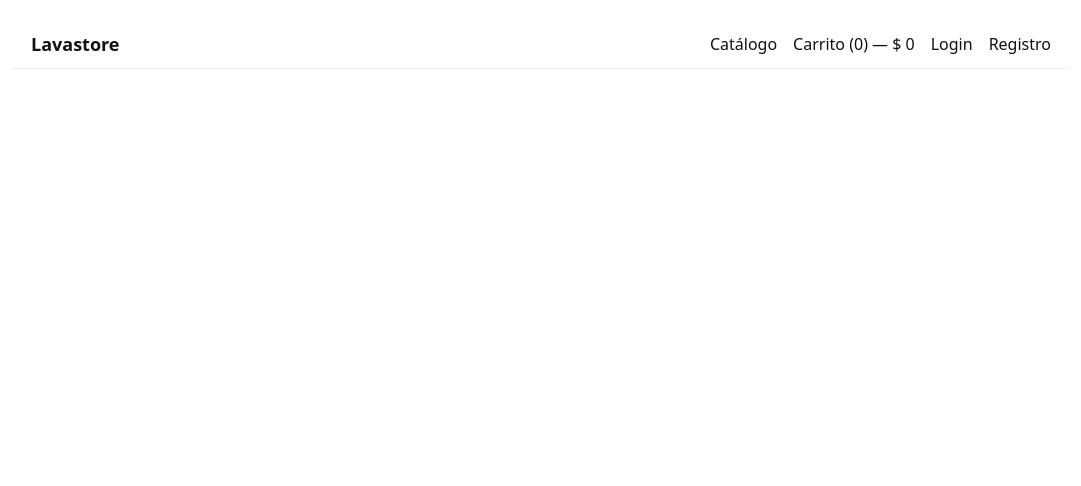
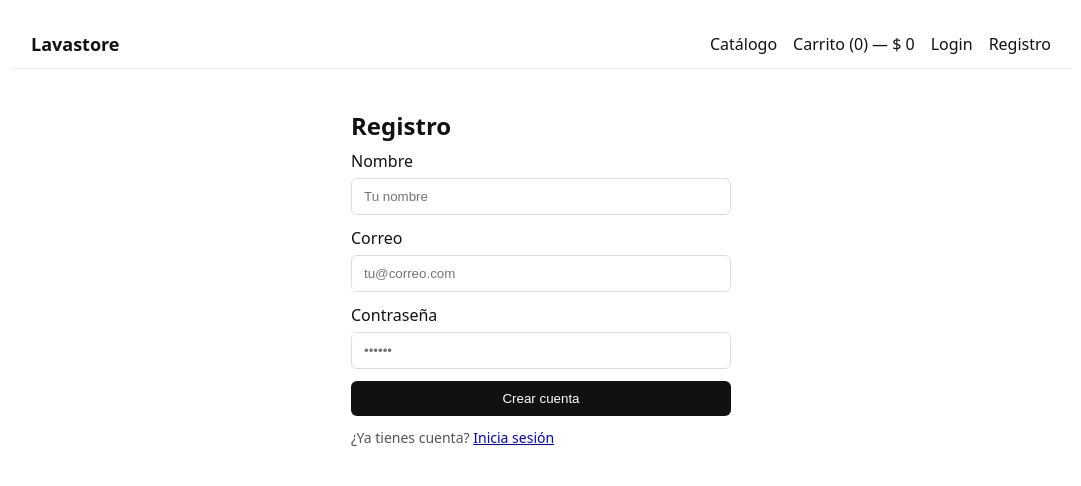
Before and after one commit to juanjose9811/Lavadoras-shop, a React (Vite) app: page /registro in a window 1280 px wide. Shown: the top 486 px of the page, without its empty margins (99-1180 px from the left). Built offline with nearby package versions, Linux system fonts and the light colour scheme.

Commit message:
crear nuevo codigo

```diff
--- a/src/App.jsx
+++ b/src/App.jsx
@@ -1,25 +1,43 @@
+// Componente raíz de la aplicación.
+// - Define rutas públicas y protegidas.
+// - Incluye Navbar y el layout general.
+
 import Navbar from './components/Navbar';
 import ProductList from './components/ProductList';
 import Cart from './components/Cart';
+import ProtectedRoute from './components/ProtectedRoute';
 import { Routes, Route } from 'react-router-dom';
-
-function Home() {
-  return (
-    <div style={{ display: 'grid', gap: 12 }}>
-      <h2>Bienvenido a Lavastore</h2>
-      <p>Descubre lavadoras eficientes y confiables para tu hogar.</p>
-    </div>
-  );
-}
+import Home from './pages/Home';
+import Login from './pages/Login';
+import Register from './pages/Register';
 
 export default function App() {
   return (
     <div style={{ maxWidth: 1100, margin: '0 auto', padding: '20px' }}>
       <Navbar />
       <Routes>
+        {/* Rutas públicas */}
         <Route path="/" element={<Home />} />
-        <Route path="/catalogo" element={<ProductList />} />
-        <Route path="/carrito" element={<Cart />} />
+        <Route path="/login" element={<Login />} />
+        <Route path="/registro" element={<Register />} />
+
+        {/* Rutas protegidas (requieren autenticación) */}
+        <Route
+          path="/catalogo"
+          element={
+            <ProtectedRoute>
+              <ProductList />
+            </ProtectedRoute>
+          }
+        />
+        <Route
+          path="/carrito"
+          element={
+            <ProtectedRoute>
+              <Cart />
+            </ProtectedRoute>
+          }
+        />
       </Routes>
     </div>
   );
--- a/src/data/products.js
+++ b/src/data/products.js
@@ -1,3 +1,7 @@
+// Productos de demostración para el catálogo.
+// - Imágenes con picsum.photos usando seed para tener URLs estables.
+// - Reemplaza por imágenes reales cuando las tengas (Cloudinary/Imgur).
+
 export const products = [
   {
     id: 'lg-wm-1001',
@@ -7,13 +11,8 @@ export const products = [
     capacityKg: 22,
     type: 'Carga frontal',
     energyClass: 'A++',
-    image: 'https://picsum.photos/400/300?random=1',
-    features: [
-      'Motor Direct Drive',
-      'Tecnología TurboWash',
-      'Vapor Steam+ para alergias',
-      'Wi-Fi y control remoto'
-    ]
+    image: 'https://picsum.photos/seed/lg22/400/300',
+    features: ['Motor Direct Drive', 'Tecnología TurboWash', 'Vapor Steam+', 'Wi-Fi y control remoto']
   },
   {
     id: 'samsung-wm-1002',
@@ -23,13 +22,8 @@ export const products = [
     capacityKg: 19,
     type: 'Carga superior',
     energyClass: 'A+',
-    image: 'https://picsum.photos/400/300?random=2',
-    features: [
-      'Motor Digital Inverter',
-      'Tecnología Wobble',
-      'Lavado rápido 29 min',
-      'Panel LED intuitivo'
-    ]
+    image: 'https://picsum.photos/seed/samsung19/400/300',
+    features: ['Motor Digital Inverter', 'Tecnología Wobble', 'Lavado rápido 29 min', 'Panel LED intuitivo']
   },
   {
     id: 'mabe-wm-1003',
@@ -39,13 +33,8 @@ export const products = [
     capacityKg: 13,
     type: 'Carga superior',
     energyClass: 'A',
-    image: 'https://picsum.photos/400/300?random=3',
-    features: [
-      'Sistema Aqua Saver Green',
-      'Ciclo de lavado express',
-      'Tambor de acero inoxidable',
-      'Bloqueo de seguridad'
-    ]
+    image: 'https://picsum.photos/seed/mabe13/400/300',
+    features: ['Aqua Saver Green', 'Lavado express', 'Tambor inox', 'Bloqueo de seguridad']
   },
   {
     id: 'whirlpool-wm-1004',
@@ -55,13 +44,8 @@ export const products = [
     capacityKg: 18,
     type: 'Carga superior',
     energyClass: 'A++',
-    image: 'https://picsum.photos/400/300?random=4',
-    features: [
-      'Smart Load Sensor',
-      '12 ciclos automáticos',
-      'Tecnología Impeller',
-      'Inicio diferido'
-    ]
+    image: 'https://picsum.photos/seed/whirlpool18/400/300',
+    features: ['Smart Load Sensor', '12 ciclos', 'Tecnología Impeller', 'Inicio diferido']
   },
   {
     id: 'centrales-wm-1005',
@@ -71,12 +55,7 @@ export const products = [
     capacityKg: 10,
     type: 'Carga superior',
     energyClass: 'B',
-    image: 'https://picsum.photos/400/300?random=5',
-    features: [
-      'Diseño compacto',
-      'Panel mecánico',
-      'Función remojo',
-      'Ideal para espacios pequeños'
-    ]
+    image: 'https://picsum.photos/seed/centrales10/400/300',
+    features: ['Diseño compacto', 'Panel mecánico', 'Función remojo', 'Ideal espacios pequeños']
   }
 ];
--- a/src/main.jsx
+++ b/src/main.jsx
@@ -1,3 +1,7 @@
+// Punto de entrada de la app.
+// - Envoltura con BrowserRouter.
+// - Contextos de Auth y Cart disponibles en toda la app.
+
 import React from 'react';
 import ReactDOM from 'react-dom/client';
 import { BrowserRouter } from 'react-router-dom';
--- /dev/null
+++ b/src/pages/Register.jsx
@@ -0,0 +1,90 @@
+// Página de registro de usuarios.
+// - Valida nombre, email y contraseña.
+// - Al registrarse, abre sesión y redirige al catálogo.
+
+import { useState } from 'react';
+import { useAuth } from '../context/AuthContext';
+import { isEmail, minLength } from '../utils/validators';
+import { Link, useNavigate } from 'react-router-dom';
+
+export default function Register() {
+  const { register } = useAuth();
+  const navigate = useNavigate();
+  const [form, setForm] = useState({ name: '', email: '', password: '' });
+  const [error, setError] = useState('');
+
+  const onChange = (e) => setForm((prev) => ({ ...prev, [e.target.name]: e.target.value }));
+
+  const onSubmit = (e) => {
+    e.preventDefault();
+    setError('');
+    if (!minLength(form.name, 2)) return setError('El nombre debe tener al menos 2 caracteres.');
+    if (!isEmail(form.email)) return setError('Correo inválido.');
+    if (!minLength(form.password, 6)) return setError('La contraseña debe tener al menos 6 caracteres.');
+    try {
+      register(form);
+      navigate('/catalogo');
+    } catch (err) {
+      setError(err.message);
+    }
+  };
+
+  return (
+    <div style={styles.wrap}>
+      <h2>Registro</h2>
+      <form onSubmit={onSubmit} style={styles.form}>
+        <label style={styles.label}>
+          Nombre
+          <input
+            name="name"
+            type="text"
+            value={form.name}
+            onChange={onChange}
+            placeholder="Tu nombre"
+            style={styles.input}
+            required
+          />
+        </label>
+        <label style={styles.label}>
+          Correo
+          <input
+            name="email"
+            type="email"
+            value={form.email}
+            onChange={onChange}
+            placeholder="tu@correo.com"
+            style={styles.input}
+            required
+          />
+        </label>
+        <label style={styles.label}>
+          Contraseña
+          <input
+            name="password"
+            type="password"
+            value={form.password}
+            onChange={onChange}
+            placeholder="••••••"
+            style={styles.input}
+            required
+          />
+        </label>
+        {error && <p style={styles.error}>{error}</p>}
+        <button type="submit" style={styles.btn}>Crear cuenta</button>
+        <p style={styles.helper}>
+          ¿Ya tienes cuenta? <Link to="/login">Inicia sesión</Link>
+        </p>
+      </form>
+    </div>
+  );
+}
+
+const styles = {
+  wrap: { maxWidth: 420, margin: '20px auto', padding: 20 },
+  form: { display: 'grid', gap: 12 },
+  label: { display: 'grid', gap: 6 },
+  input: { padding: '10px 12px', border: '1px solid #ddd', borderRadius: 6 },
+  btn: { padding: '10px 12px', borderRadius: 6, border: 'none', background: '#111', color: '#fff', cursor: 'pointer' },
+  error: { color: '#c00', margin: 0 },
+  helper: { fontSize: 14, color: '#555' }
+};
```
Also changed, not shown: src/index.css (+22 -4 lines).
